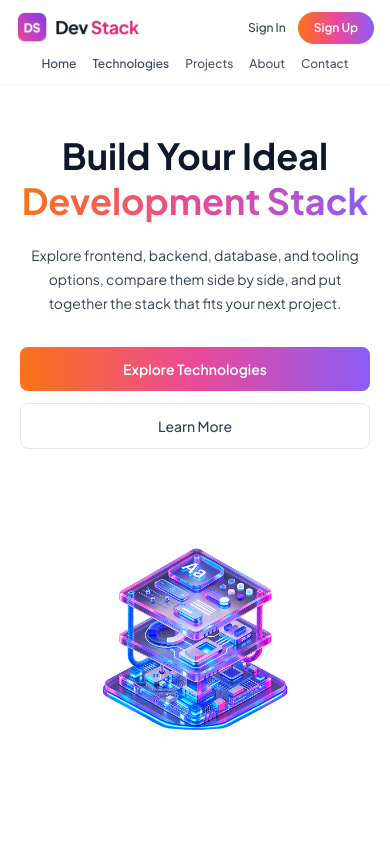
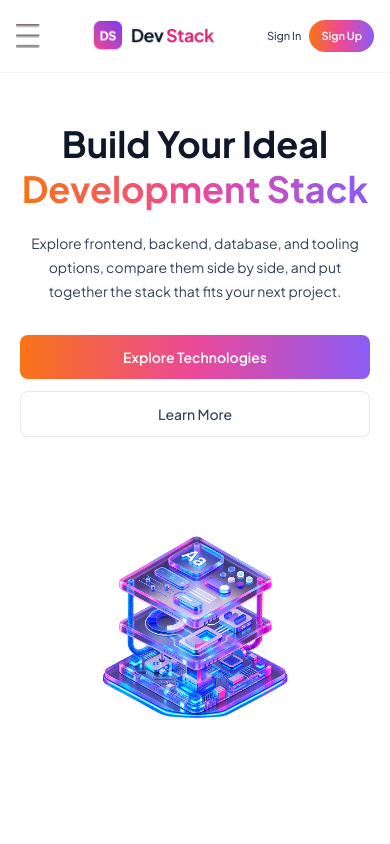
Before and after one commit to tasnia-mahek/dev-stack, a React (Vite) app: page / in a window 390 px wide. Shown: the top 844 px of the page. Built offline with nearby package versions, Linux system fonts and the light colour scheme.

Commit message:
fixed mobile navbar

```diff
--- a/src/components/Navbar.tsx
+++ b/src/components/Navbar.tsx
@@ -1,12 +1,32 @@
+import { useState } from "react"
 import logo from "../assets/logo-text.png"
+import hamburger from "../assets/hamburger.png"
 
 function Navbar() {
+  const [menuOpen, setMenuOpen] = useState(false)
+
+  const closeMenu = () => {
+    setMenuOpen(false)
+  }
+
   return (
     <nav className="sticky top-0 z-50 border-b border-gray-100 bg-white">
-      <div className="mx-auto flex min-h-[72px] max-w-[1200px] flex-wrap items-center justify-between gap-3 px-4 py-3 sm:px-5">
+      <div className="mx-auto max-w-[1200px] px-4 sm:px-5">
+        <div className="grid min-h-[72px] grid-cols-[auto_1fr_auto] items-center gap-2 lg:flex lg:justify-between">
 
-        {/* Logo */}
-        <div className="shrink-0">
+          <button
+            onClick={() => setMenuOpen(!menuOpen)}
+            className="flex items-center justify-start lg:hidden"
+            aria-label="Open menu"
+          >
+            <img
+              src={hamburger}
+              alt="Menu"
+              className="h-6 w-6"
+            />
+          </button>
+
+          <div className="justify-self-center lg:justify-self-auto">
             <img
               src={logo}
               alt="Dev Stack"
@@ -14,47 +34,67 @@ function Navbar() {
             />
           </div>
 
-        {/* Navigation */}
-        <div className="order-3 flex w-full items-center justify-center gap-4 overflow-x-auto text-xs font-medium sm:order-none sm:w-auto sm:gap-5 sm:text-sm lg:gap-7">
-
-          <a className="shrink-0 cursor-pointer text-[#334155] hover:text-[#DB2777]">
+          <div className="hidden items-center gap-5 text-sm font-medium lg:flex lg:gap-7">
+            <a href="#" className="cursor-pointer text-[#DB2777]">
               Home
             </a>
 
-          <a className="shrink-0 cursor-pointer text-[#334155] hover:text-[#DB2777]">
+            <a href="#technologies" className="cursor-pointer text-[#334155] hover:text-[#DB2777]">
               Technologies
             </a>
 
-          <a className="shrink-0 cursor-pointer text-gray-600 hover:text-pink-500">
+            <a href="#projects" className="cursor-pointer text-[#334155] hover:text-[#DB2777]">
               Projects
             </a>
 
-          <a className="shrink-0 cursor-pointer text-gray-600 hover:text-pink-500">
+            <a href="#about" className="cursor-pointer text-[#334155] hover:text-[#DB2777]">
               About
             </a>
 
-          <a className="shrink-0 cursor-pointer text-gray-600 hover:text-pink-500">
+            <a href="#contact" className="cursor-pointer text-[#334155] hover:text-[#DB2777]">
               Contact
             </a>
-
           </div>
 
-        {/* Authentication */}
-        <div className="flex shrink-0 items-center gap-3 sm:gap-5">
-
-          <button className="text-xs font-medium text-[#334155] hover:text-[#DB2777] sm:text-sm">
+          <div className="flex items-center gap-2 sm:gap-4">
+            <button className="text-[11px] font-medium text-[#334155] hover:text-[#DB2777] sm:text-sm">
               Sign In
             </button>
 
             <button
-            className="rounded-full px-4 py-2 text-xs font-semibold text-white hover:opacity-90 sm:px-5 sm:py-2.5 sm:text-sm"
+              className="rounded-full px-3 py-2 text-[11px] font-semibold text-white hover:opacity-90 sm:px-5 sm:py-2.5 sm:text-sm"
               style={{ backgroundImage: "var(--brand-gradient)" }}
             >
               Sign Up
             </button>
-
+          </div>
         </div>
 
+        {menuOpen && (
+          <div className="border-t border-gray-100 py-4 lg:hidden">
+            <div className="flex flex-col gap-4 text-sm font-medium">
+              <a href="#" onClick={closeMenu} className="text-[#DB2777]">
+                Home
+              </a>
+
+              <a href="#technologies" onClick={closeMenu} className="text-[#334155] hover:text-[#DB2777]">
+                Technologies
+              </a>
+
+              <a href="#projects" onClick={closeMenu} className="text-[#334155] hover:text-[#DB2777]">
+                Projects
+              </a>
+
+              <a href="#about" onClick={closeMenu} className="text-[#334155] hover:text-[#DB2777]">
+                About
+              </a>
+
+              <a href="#contact" onClick={closeMenu} className="text-[#334155] hover:text-[#DB2777]">
+                Contact
+              </a>
+            </div>
+          </div>
+        )}
       </div>
     </nav>
   )
```
Lines whose indentation alone changed are shown as unchanged.
